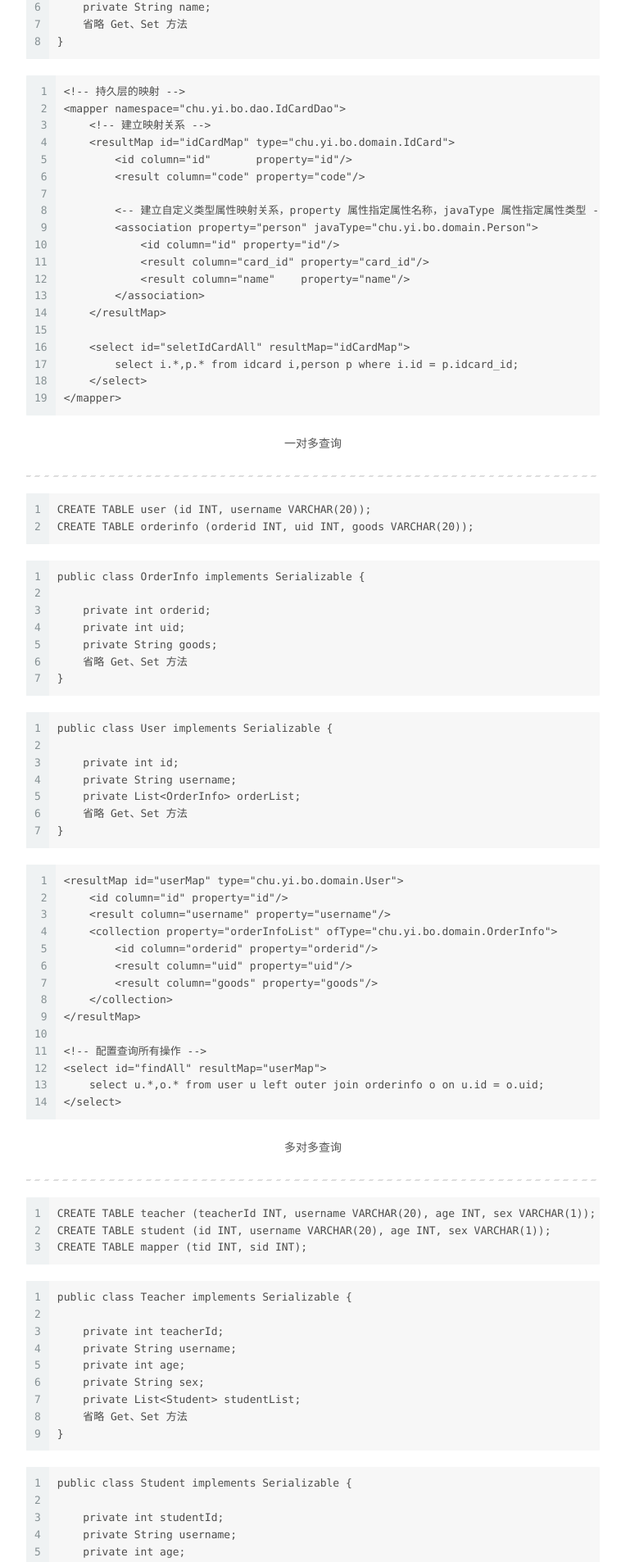
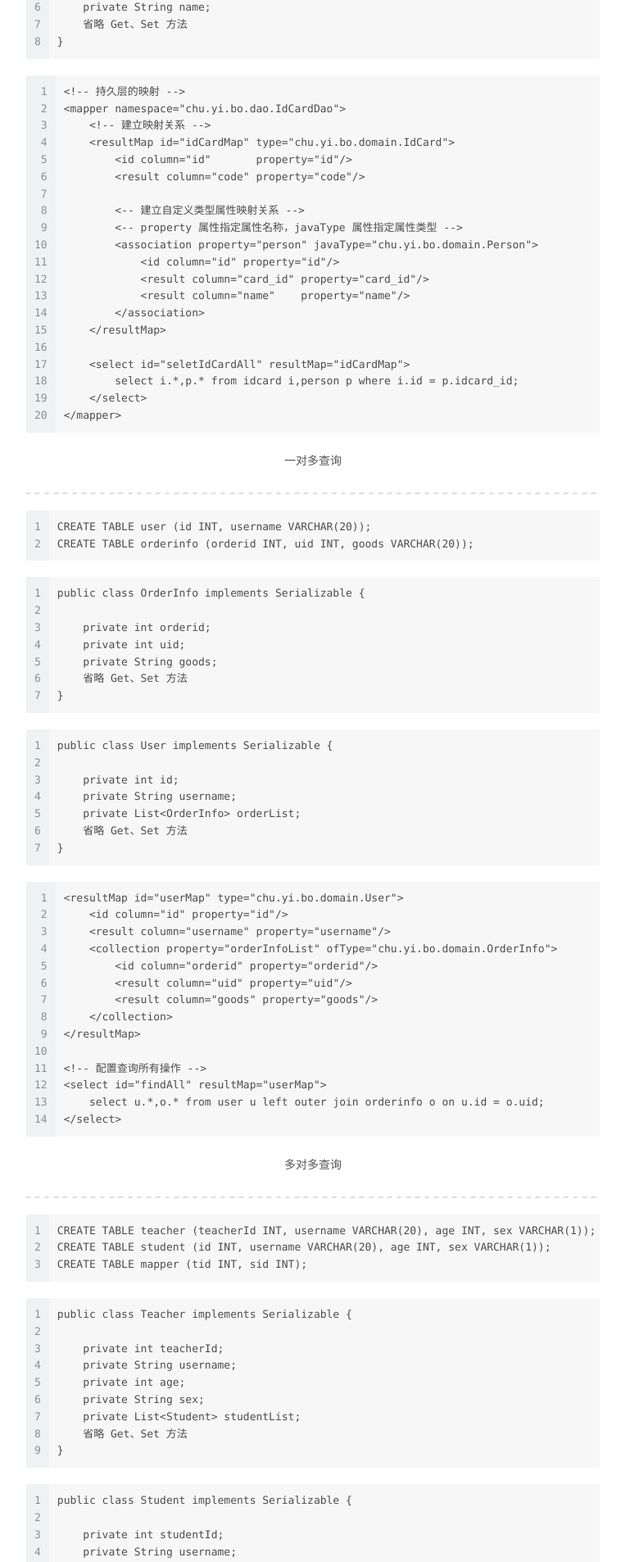
Before and after one commit to chuyibo/chuyibo.github.io, a Jekyll site: the page built from _posts/2021-01-27-MyBatis 学习笔记09.md, in a window 1280 px wide. Shown: the part 1721-3627 px from the top of the page at 82% size, without its empty margins (258-1016 px from the left). Built offline with Jekyll 4.4.1, drawn with Linux system fonts in a browser that asks for light colours.

Commit message:
2021/02/26

```diff
--- a/_posts/2021-01-27-MyBatis 学习笔记09.md
+++ b/_posts/2021-01-27-MyBatis 学习笔记09.md
@@ -97,7 +97,8 @@ public class Person implements Serializable {
         <id column="id"       property="id"/>
         <result column="code" property="code"/>
 
-        <-- 建立自定义类型属性映射关系，property 属性指定属性名称，javaType 属性指定属性类型 -->
+        <-- 建立自定义类型属性映射关系 -->
+        <-- property 属性指定属性名称，javaType 属性指定属性类型 -->
         <association property="person" javaType="chu.yi.bo.domain.Person">
             <id column="id" property="id"/>
             <result column="card_id" property="card_id"/>
```
